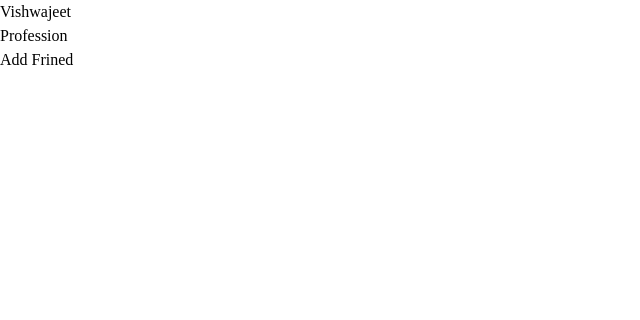
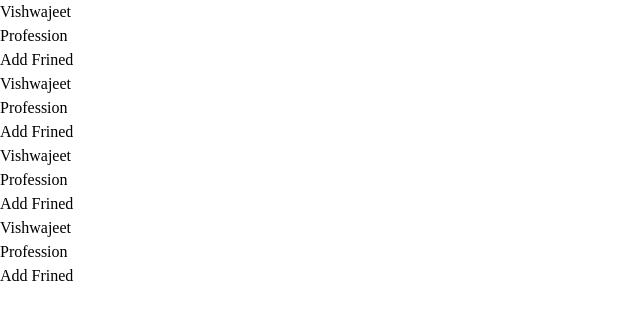
Before and after one commit to Vishwajeet-Londhe/react-practise, a React (Vite) app: page / in a window 1280 px wide. Shown: the top 320 px of the page, without its empty margins (0-640 px from the left). Built offline with nearby package versions, Linux system fonts and the light colour scheme.

Commit message:
4 cards showing

```diff
--- a/src/App.jsx
+++ b/src/App.jsx
@@ -34,7 +34,9 @@ function App() {
   return (
     <>
     <div className="w-full h-screen bg-zinc-300 flex gap-4 items-center justify-center">
-      <Card/>
+      {data.map((item,index)=>(
+        <Card/>
+      ))}
     </div>
     </>
   );
```
